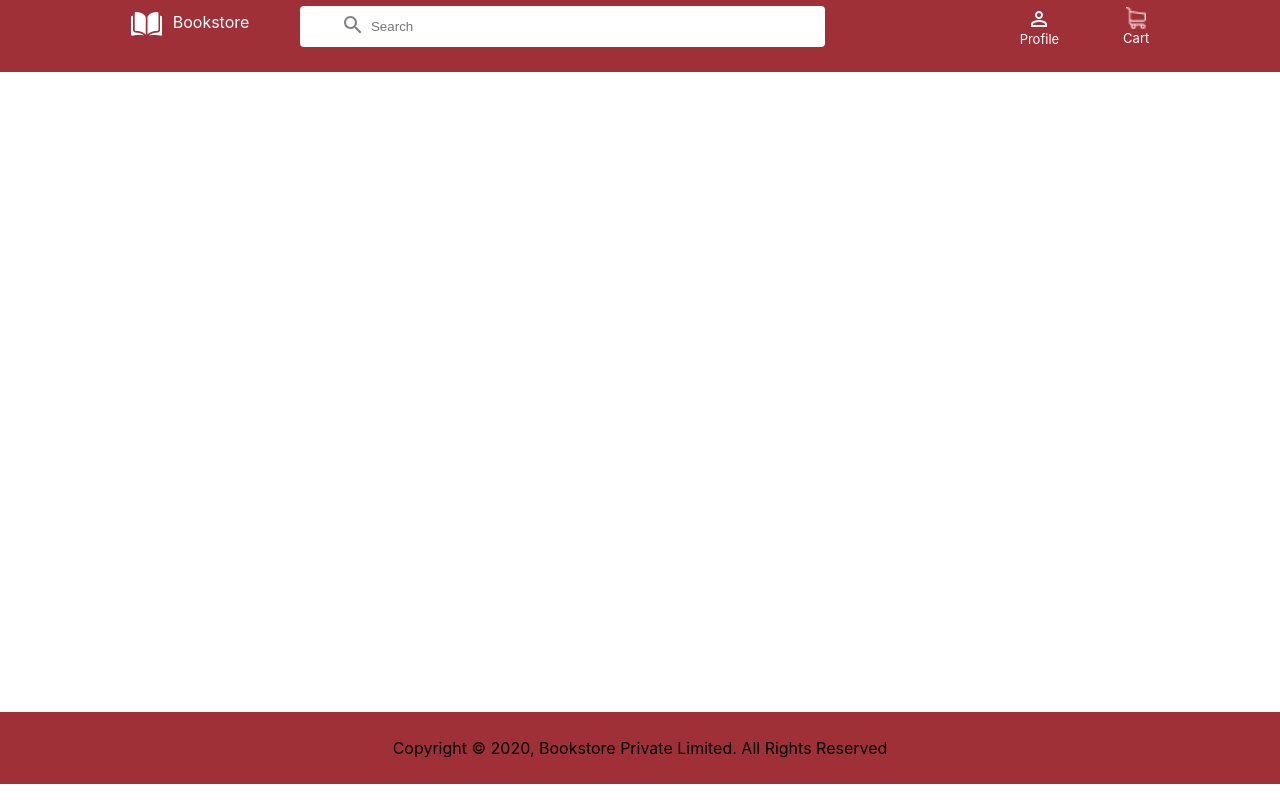
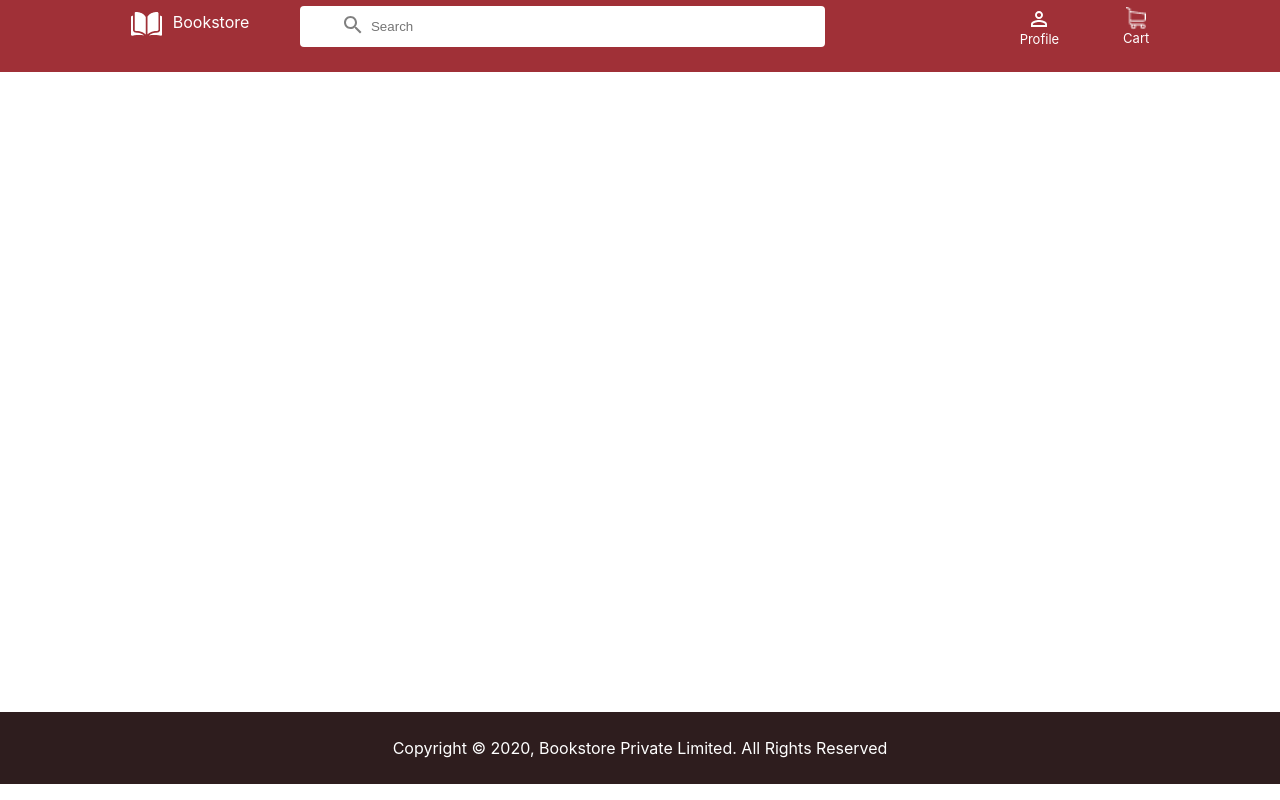
Before and after one commit to shravanthi-mikky/BookStore_FrontEnd, a React (Create React App) app in the folder bookstore/: page /Home in a window 1280 px wide. Built offline with nearby package versions, Linux system fonts and the light colour scheme.

Commit message:
[shravanthi] - header and footer components mounted in Home component

```diff
--- a/bookstore/src/Components/Footer/Footer.css
+++ b/bookstore/src/Components/Footer/Footer.css
@@ -5,6 +5,7 @@
     align-items: center;
     width:100vw;
     height:9vh;
-    background-color: #A03037;
+    background-color: #2E1D1E;
     margin-top: 80vh;
+    color:white;
 }
--- a/bookstore/src/Components/Header/Header.css
+++ b/bookstore/src/Components/Header/Header.css
@@ -23,8 +23,9 @@
 }
 .searchBar{
     width:80%;
-    height:80%;
-    border:none;
+    height:100%;
+    border:white;
+    height:5vh;
 }
 .search-icon{
     padding:0.4rem;
--- a/bookstore/src/Components/Header/Header.jsx
+++ b/bookstore/src/Components/Header/Header.jsx
@@ -14,7 +14,7 @@ function Header() {
                 </div>
                 <div className='HomePageSearch'>
                     <div class='search-icon'><SearchIcon /></div>
-                    <input placeholder="Search" class='searchBar' ></input>
+                    <input placeholder="Search" class='searchBar'></input>
                 </div>
                 <div className="HomePageProfileAndCartIcon">
                     <div className='pAndC'>
```
